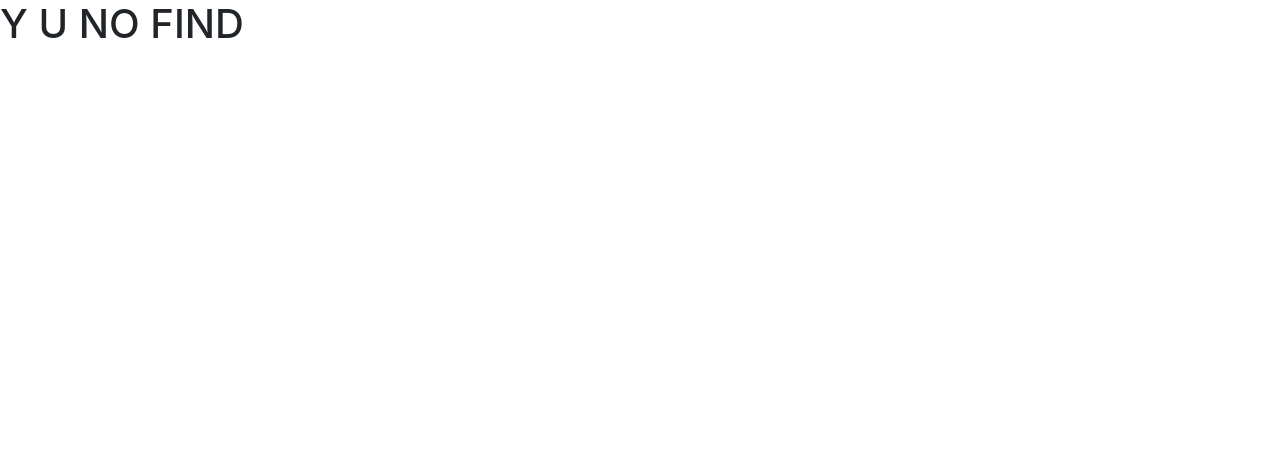
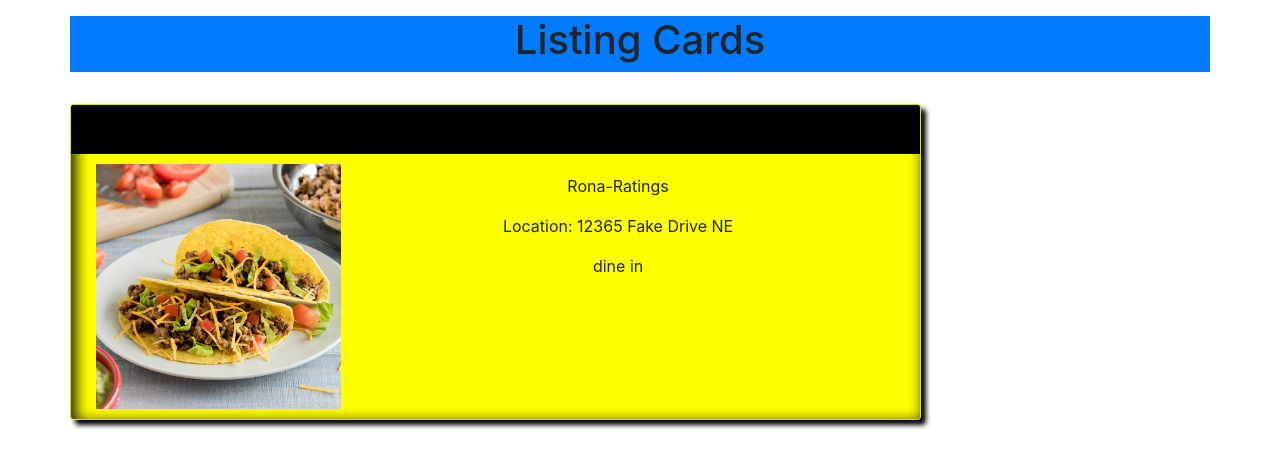
Before and after one commit to Rona-Ratings/Rona-Ratings, a React (Create React App) app in the folder frontend/: page /listing-Page in a window 1280 px wide. Shown: the top 468 px of the page. Built offline with nearby package versions, Linux system fonts and the light colour scheme.

Commit message:
didn't pull my branch first so development now has some of my current pages stuff

```diff
--- a/frontend/src/ui/App.js
+++ b/frontend/src/ui/App.js
@@ -4,12 +4,13 @@ import { Home } from './Home'
 import { FourOhFour } from './FourOhFour'
 import React from 'react'
 import {DetailRestaurant} from "./DetailRestaurant/DetailRestaurant";
-
+import { ListingPage } from "./ListingsPage/ListingPage";
 export const App = () => (
     <>
         <BrowserRouter>
             <Switch>
                 <Route exact path="/detail-restaurant" component={DetailRestaurant}/>
+                <Route exact path="/listing-Page" component={ListingPage}/>
                 <Route exact path='/' component={Home} />
                 <Route component={FourOhFour} />
             </Switch>
--- a/frontend/src/ui/DetailRestaurant/DetailRestaurant.js
+++ b/frontend/src/ui/DetailRestaurant/DetailRestaurant.js
@@ -2,7 +2,7 @@
 import React from "react";
 import {Container} from "react-bootstrap";
 import {Badge} from "react-bootstrap";
-import "./DetailRestaurant.css"
+import "./DetailRestaurant.css";
 
 export const DetailRestaurant= () => (
 
--- a/frontend/src/ui/page-2.css
+++ b/frontend/src/ui/ListingsPage/ListingPage.css
@@ -1,6 +1,6 @@
 .card {
 
-    background-color: yellow;
+    background-color: yellow !important;
     border: black solid 0.05rem;
     margin-top: 1rem;
     margin-bottom: 1rem;
@@ -9,8 +9,8 @@
 }
 
 .card-header {
-    color: white;
-    background-color: black;
+    color: black;
+    background-color: black !important;
     text-align: center;
     border-radius: 0;
 
@@ -27,7 +27,7 @@
 img {
 
     border: solid black;
-    border-radius: 50%;
+
     margin: 0.6rem;
     max-width: 30%;
     max-height: 30%;
--- a/frontend/src/ui/page-2.html
+++ b/frontend/src/ui/ListingsPage/ListingPage.html
@@ -7,7 +7,7 @@
 
     <!-- Bootstrap CSS -->
     <link rel="stylesheet" href="https://cdn.jsdelivr.net/npm/bootstrap@4.5.3/dist/css/bootstrap.min.css" integrity="sha384-TX8t27EcRE3e/ihU7zmQxVncDAy5uIKz4rEkgIXeMed4M0jlfIDPvg6uqKI2xXr2" crossorigin="anonymous">
-<link rel="stylesheet" href="page-2.css">
+<link rel="stylesheet" href="ListingPage.css">
     <title>Static Page 2</title>
 </head>
 <body onload="fetchData()">
@@ -33,6 +33,6 @@
 <script src="https://cdn.jsdelivr.net/npm/popper.js@1.16.1/dist/umd/popper.min.js" integrity="sha384-9/reFTGAW83EW2RDu2S0VKaIzap3H66lZH81PoYlFhbGU+6BZp6G7niu735Sk7lN" crossorigin="anonymous"></script>
 <script src="https://cdn.jsdelivr.net/npm/bootstrap@4.5.3/dist/js/bootstrap.min.js" integrity="sha384-w1Q4orYjBQndcko6MimVbzY0tgp4pWB4lZ7lr30WKz0vr/aWKhXdBNmNb5D92v7s" crossorigin="anonymous"></script>
 -->
-<script src="page-2.js"></script>
+<script src="Replacement.js"></script>
 </body>
 </html>
--- /dev/null
+++ b/frontend/src/ui/ListingsPage/ListingPage.js
@@ -0,0 +1,46 @@
+import React from "react";
+import './ListingPage.css'
+
+import TacoPlaceHolder from './tacos-placeholder.jpg'
+
+
+export const ListingPage = () => {
+
+
+        return (
+            <>
+
+        <div>
+            <div className="container">
+                <div className="row">
+                    <div className="col-lg-12 bg-primary mt-3 mb-3"><h1 className="d-flex justify-content-center">Listing Cards</h1>
+                    </div>
+                    <div className="row d-flex justify-content-center">
+                        <div className="col-lg-12">
+                            <div className="card">
+                                <div className="card-header">
+                                    FriendsCafe
+                                </div>
+
+                                <div className="col-lg-12">
+                                    <img src={TacoPlaceHolder} className="float-left" alt="placeholder" />
+                                        <div className="card-body ">
+
+                                            <div><p>Rona-Ratings</p></div>
+                                            <div><p>Location: 12365 Fake Drive NE</p></div>
+                                            <div><p>dine in</p></div>
+                                        </div>
+
+
+                                </div>
+
+                            </div>
+                        </div>
+                    </div>
+                </div>
+            </div>
+        </div>
+
+            </>
+        )
+}
```
Also changed, not shown: frontend/src/ui/ListingsPage/Replacement.js (renamed from frontend/src/ui/page-2.js, +8 -4 lines), frontend/src/ui/ListingsPage/FetchInfo.js (added), frontend/src/ui/ListingsPage/tacos-placeholder.jpg (renamed from frontend/src/ui/tacos-placeholder.jpg).
